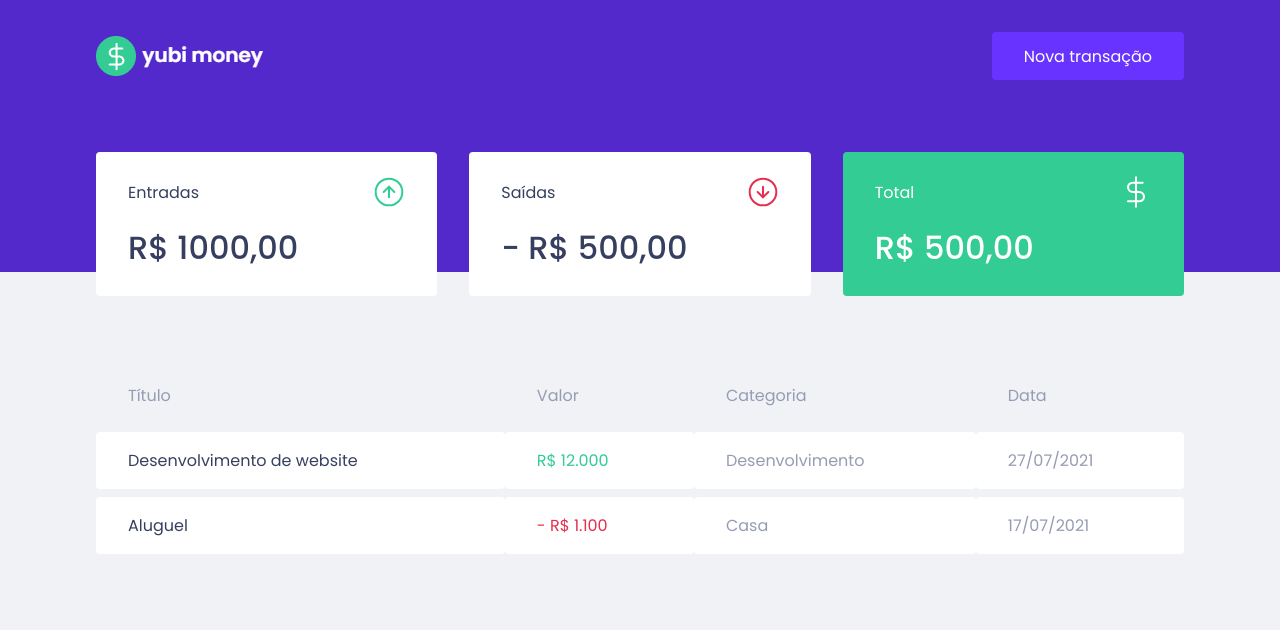
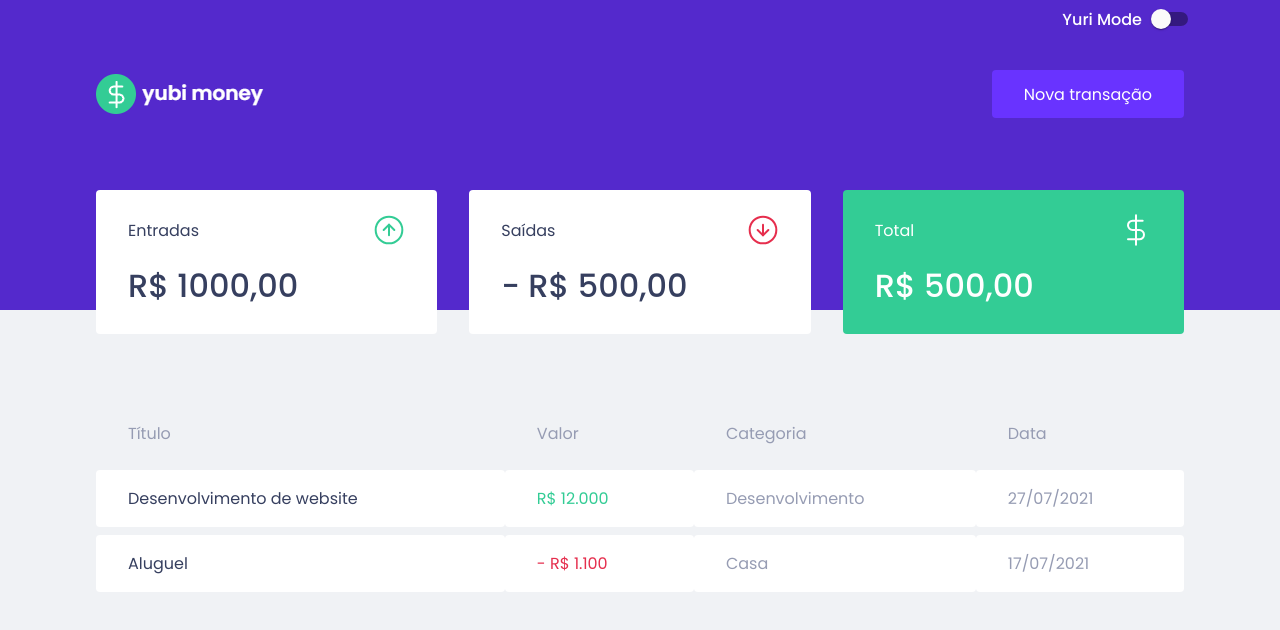
Before and after one commit to weilemann/yubi-money, a React (Create React App) app: page / in a window 1280 px wide. Shown: the top 630 px of the page. Built offline with nearby package versions, Linux system fonts and the light colour scheme.

Commit message:
Created Yuri and Bia themes + Theme Context

```diff
--- a/package.json
+++ b/package.json
@@ -3,6 +3,7 @@
   "version": "0.1.0",
   "private": true,
   "dependencies": {
+    "@material-ui/core": "^4.12.2",
     "@types/styled-components": "^5.1.11",
     "react": "^17.0.2",
     "react-dom": "^17.0.2",
--- a/src/App.tsx
+++ b/src/App.tsx
@@ -1,13 +1,16 @@
 import { Dashboard } from "./components/Dashboard";
 import { Header } from "./components/Header";
+import { ThemeProvider } from "./contexts/ThemeContext";
 import { GlobalStyle } from "./styles/global";
 
 export function App() {
   return (
     <>
-      <Header />
-      <Dashboard />
-      <GlobalStyle />
+      <ThemeProvider>
+        <Header />
+        <Dashboard />
+        <GlobalStyle />
+      </ThemeProvider>
     </>
   );
 }
--- a/src/components/Header/index.tsx
+++ b/src/components/Header/index.tsx
@@ -1,10 +1,21 @@
 import logoImg from '../../assets/logo.svg';
-import { Container, Content } from './styles';
+import { Container, SwitchContainer, Content } from './styles';
+import Switch from '@material-ui/core/Switch';
+import { useContext } from 'react';
+import { ThemeContext } from '../../contexts/ThemeContext';
 
 export function Header() {
+    const {onOff, setOnOff} = useContext(ThemeContext)
+
     return (
-        <Container>
-            <Content>
+        <Container theme={onOff}>
+            <SwitchContainer>
+                {
+                    onOff ? <p>Bia Mode</p> : <p>Yuri Mode</p>
+                }
+                <Switch onChange={() => setOnOff(!onOff)} />
+            </SwitchContainer>
+            <Content theme={onOff}>
                 <img src={logoImg} alt="Yubi Money" />
                 <button>
                     Nova transação
--- a/src/components/Header/styles.ts
+++ b/src/components/Header/styles.ts
@@ -1,7 +1,21 @@
 import styled from 'styled-components';
 
 export const Container = styled.header`
-    background: var(--blue);
+    ${props => props.theme === true ? 'background: var(--pink)' : 'background: var(--blue)'}
+`;
+
+export const SwitchContainer = styled.div`
+    max-width: 1120px;
+    margin: 0 auto;
+
+    display: flex;
+    justify-content: flex-end;
+    align-items: center;
+
+    p {
+        font-weight: 500;
+        color: var(--shape);
+    }
 `;
 
 export const Content = styled.div`
@@ -15,8 +29,7 @@ export const Content = styled.div`
 
     button {
         font-size: 1rem;
-        color: var(--shape);
-        background: var(--blue-light);
+        ${props => props.theme === true ? 'color: var(--shape); background: var(--pink-light);' : 'color: var(--shape); background: var(--blue-light);'}
         border: 0;
         padding: 0 2rem;
         border-radius: 0.25rem;
--- /dev/null
+++ b/src/contexts/ThemeContext.tsx
@@ -0,0 +1,21 @@
+import React, { createContext, useState } from 'react';
+
+type PropsThemeContext = {
+    onOff: boolean;
+    setOnOff: React.Dispatch<React.SetStateAction<boolean>>;
+}
+
+export const ThemeContext = createContext<PropsThemeContext>({
+    onOff: false,
+    setOnOff: () => {},
+});
+
+export function ThemeProvider({ children }: any) {
+  const [onOff, setOnOff] = useState<boolean>(false)
+
+  return (
+    <ThemeContext.Provider value={{onOff, setOnOff}}>
+      {children}
+    </ThemeContext.Provider>
+  )
+}
--- a/src/styles/global.ts
+++ b/src/styles/global.ts
@@ -5,8 +5,15 @@ export const GlobalStyle = createGlobalStyle`
         --background: #f0f2f5;
         --red: #e52e4d;
         --green: #33cc95;
+
+        // Yuri Theme
         --blue: #5429cc;
         --blue-light: #6933ff;
+
+        // Bia Theme
+        --pink: #ad1457;
+        --pink-light: #d81b60;
+
         --text-title: #363f5f;
         --text-body: #969cb3;
         --shape: #ffffff;
```
Also changed, not shown: 1 other file (tests, documents, lock files or other folders).
